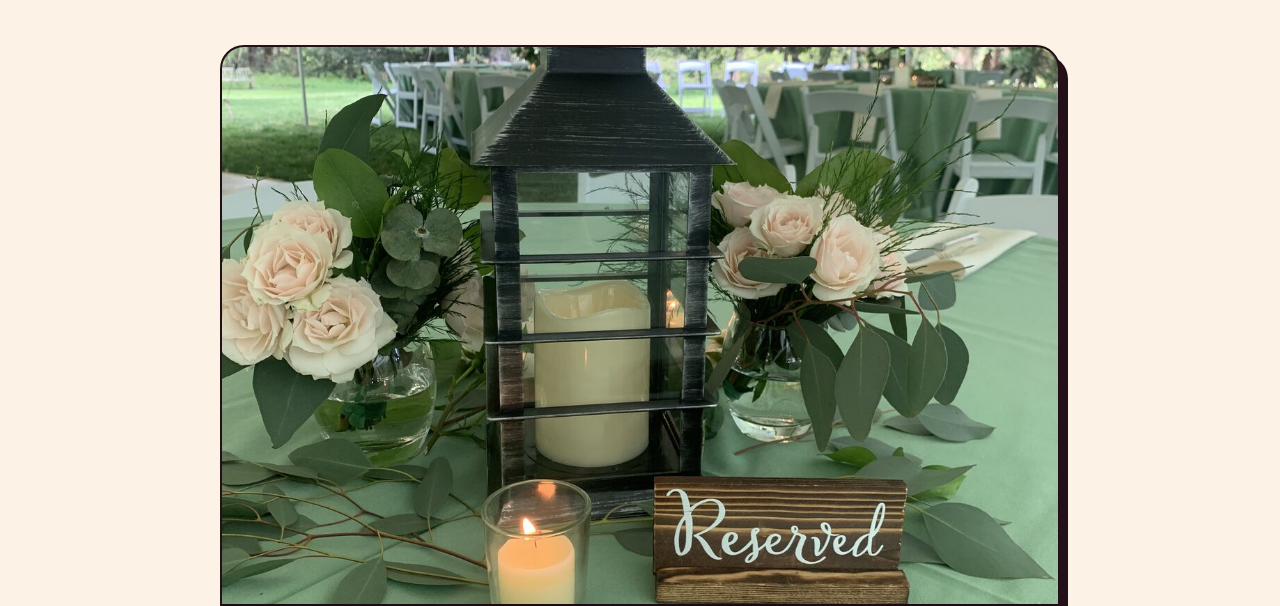
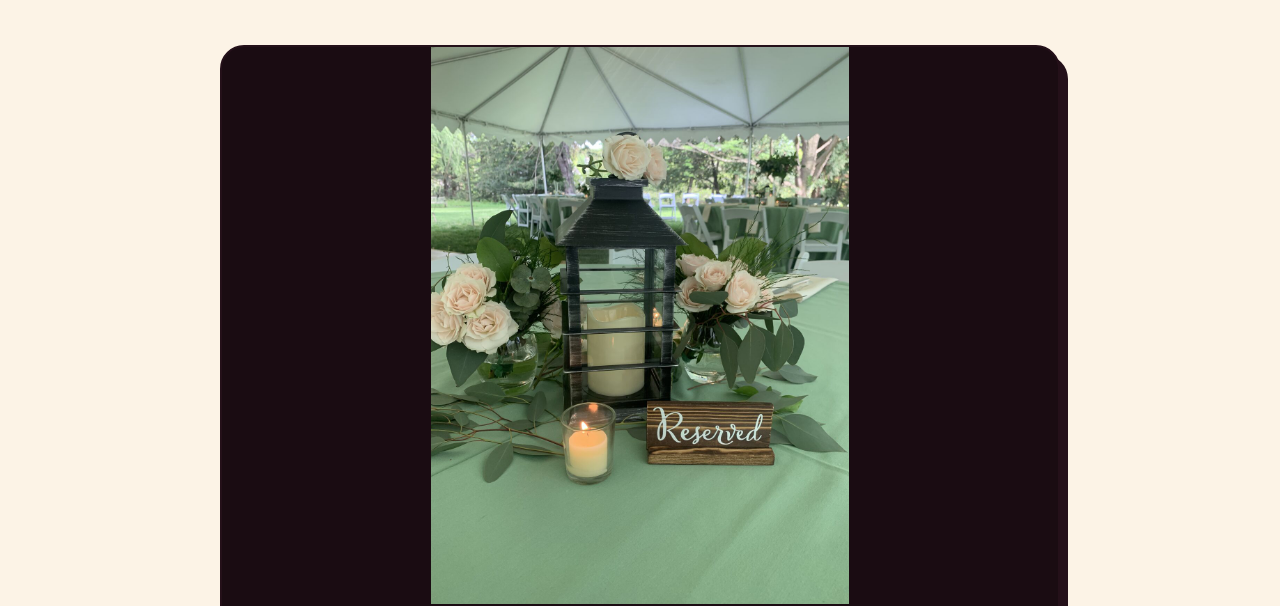
Before and after one commit to cheekieandco/cheekie.co, a plain HTML site: page portfolio.html in a window 1280 px wide. Shown: the part 360-966 px from the top of the page. Drawn offline with Linux system fonts and the light colour scheme.

Commit message:
Update styles.css

```diff
--- a/styles.css
+++ b/styles.css
@@ -253,7 +253,7 @@ footer{background:var(--cream-2);border-top:2px solid var(--ink);padding:60px 0
 .carousel-frame{overflow:hidden;border:2px solid var(--ink);border-radius:24px;box-shadow:8px 10px 0 var(--ink);background:#1a0c12}
 .carousel-track{display:flex;transition:transform .5s cubic-bezier(.4,0,.2,1);will-change:transform}
 .slide{flex:0 0 100%;position:relative}
-.slide img{width:100%;aspect-ratio:3/2;object-fit:cover;display:block;}
+.slide img{width:100%;aspect-ratio:3/2;object-fit:contain;display:block;}
 .slide .cap{position:absolute;left:0;right:0;bottom:0;padding:38px 22px 16px;color:#fff;font-weight:600;font-size:1.02rem;background:linear-gradient(to top,rgba(26,12,18,.85),rgba(26,12,18,0))}
 .carousel-btn{position:absolute;top:50%;transform:translateY(-50%);width:48px;height:48px;border-radius:50%;border:2px solid var(--ink);background:var(--cream);color:var(--ink);font-size:1.4rem;line-height:1;cursor:pointer;display:flex;align-items:center;justify-content:center;box-shadow:3px 4px 0 var(--ink);transition:background .15s;z-index:3}
 .carousel-btn:hover{background:var(--butter)}
```
